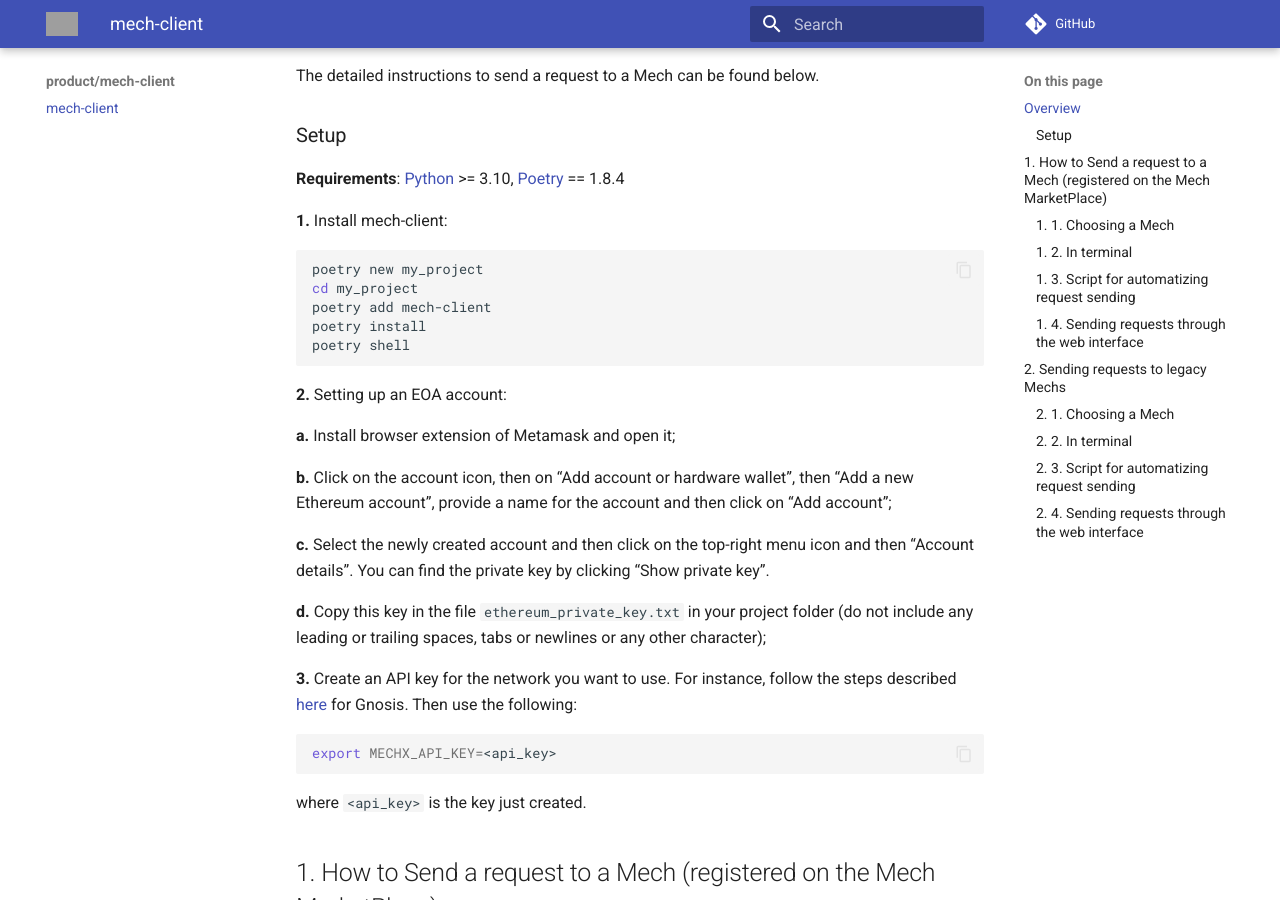
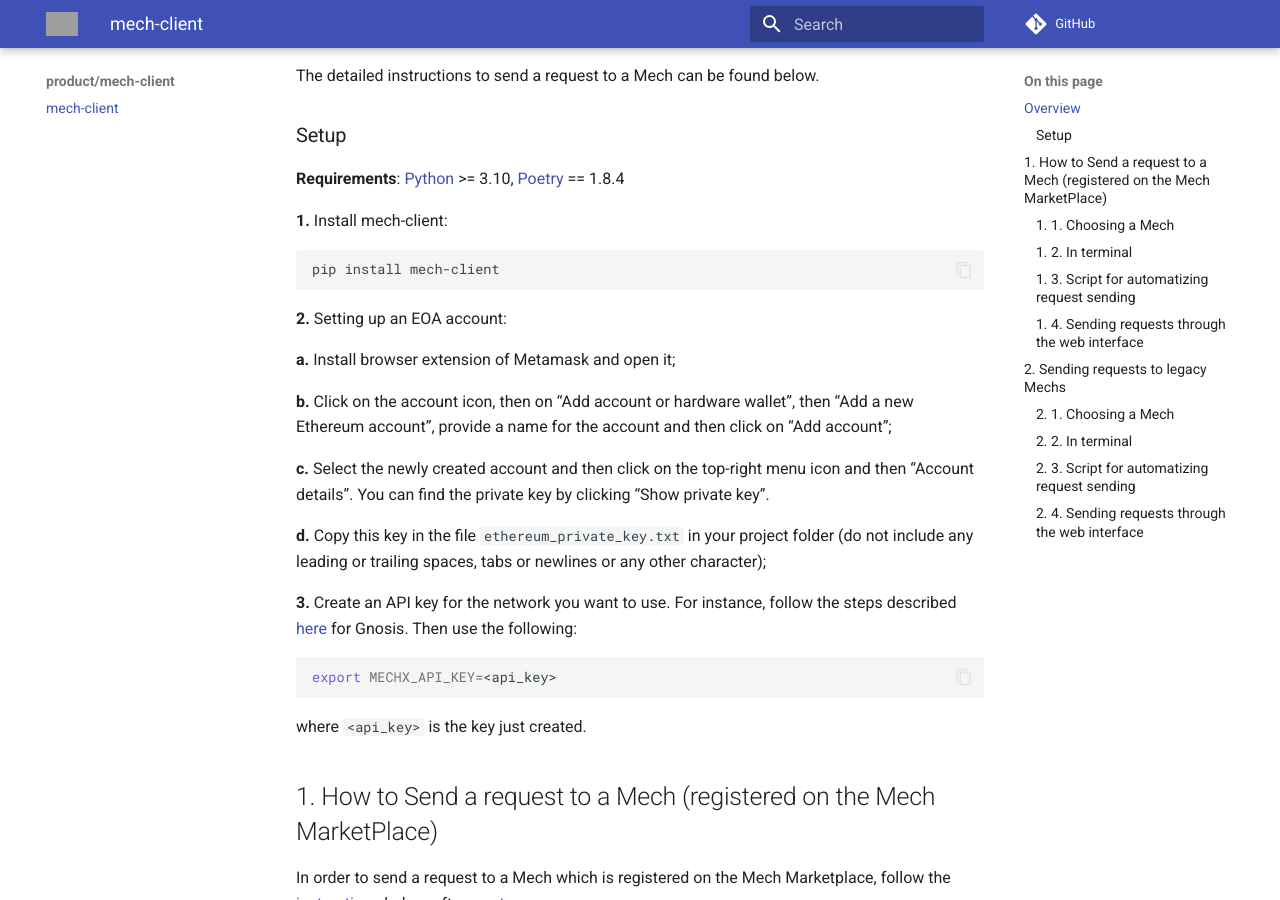
Before and after one commit to valory-xyz/mech-client, an MkDocs documentation site: the page built from docs/index.md, in a window 1280 px wide and 900 px high, scrolled down 611 px. Built offline with MkDocs 1.6.1 and Material for MkDocs 9.7.7, drawn with Linux system fonts in a browser that asks for light colours; comment, search, counter and statistics services are not loaded; grey boxes are pictures that could not be loaded.

Commit message:
docs: venv -> pip install

````diff
--- a/docs/index.md
+++ b/docs/index.md
@@ -26,11 +26,7 @@ The detailed instructions to send a request to a Mech can be found below.
 **1.** Install mech-client:
 
 ```bash
-poetry new my_project
-cd my_project
-poetry add mech-client
-poetry install
-poetry shell
+pip install mech-client
 ```
 
 **2.** Setting up an EOA account:
````
